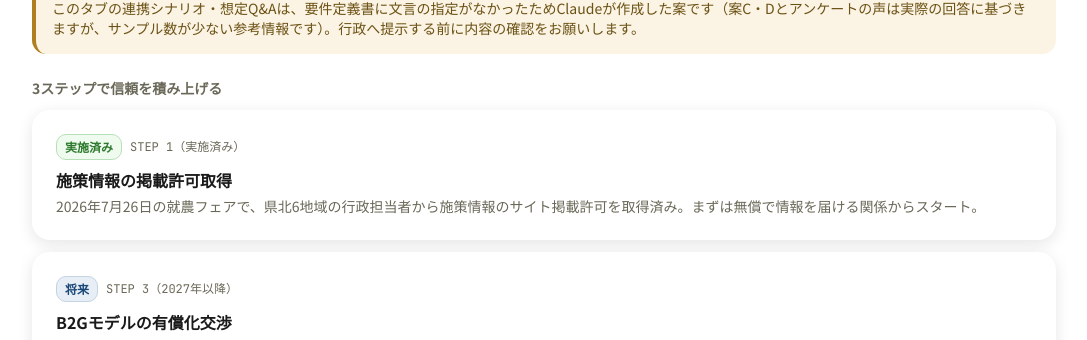
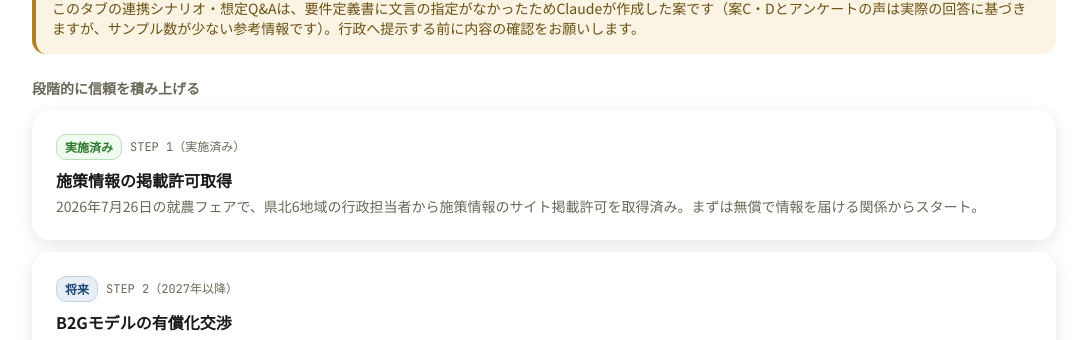
Before and after one commit to oonukisouta643-afk/agri-guide-next, a Next.js app: page /admin in a window 1280 px wide. Both pictures are taken after a click on the tab "④行政連携シナリオ". Shown: the part 376-716 px from the top of the page, without its empty margins (96-1183 px from the left). Built offline with nearby package versions, Linux system fonts and the light colour scheme; no server answers.

Commit message:
/admin ④：STEP を外したあとの番号と見出しを直した（STEP 1・STEP 2、段階的に）
Co-Authored-By: Claude Opus 5.5 <noreply@anthropic.com>

```diff
--- a/src/components/admin/CollaborationTab.tsx
+++ b/src/components/admin/CollaborationTab.tsx
@@ -22,7 +22,7 @@ export function CollaborationTab() {
       </WarningBox>
 
       <div>
-        <p className="mb-3 text-sm font-bold text-muted">3ステップで信頼を積み上げる</p>
+        <p className="mb-3 text-sm font-bold text-muted">段階的に信頼を積み上げる</p>
         <div className="space-y-3">
           {collaborationSteps.map((step) => (
             <Card key={step.step}>
--- a/src/data/admin/collaborationScenario.ts
+++ b/src/data/admin/collaborationScenario.ts
@@ -20,7 +20,7 @@ export const collaborationSteps = [
     status: "done" as const,
   },
   {
-    step: "STEP 3（2027年以降）",
+    step: "STEP 2（2027年以降）",
     title: "B2Gモデルの有償化交渉",
     description:
       "無償提供の実績をもとに、データ提供・業務委託等の形で行政からの予算獲得を目指す。就農フェア・ふくのうサイト運営の受託モデル（受託事業者の事例）を参考にする。",
```
